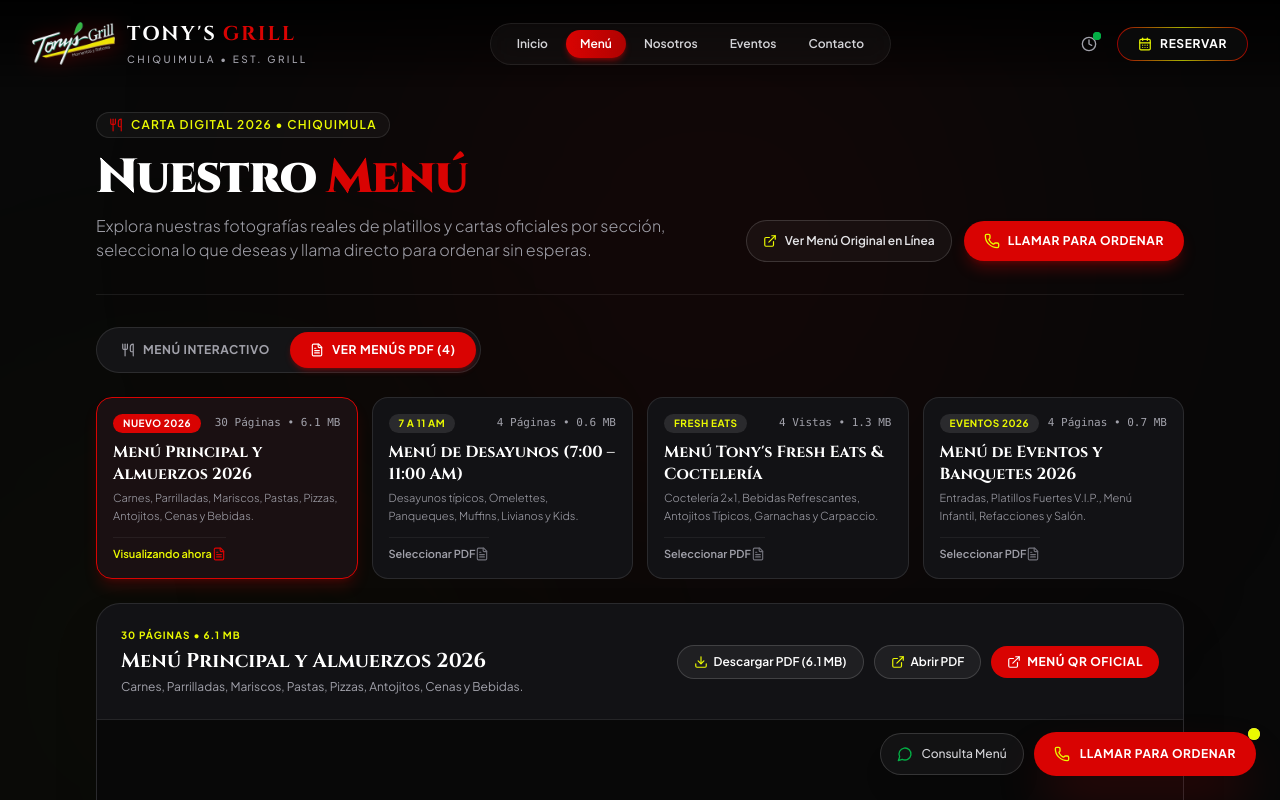
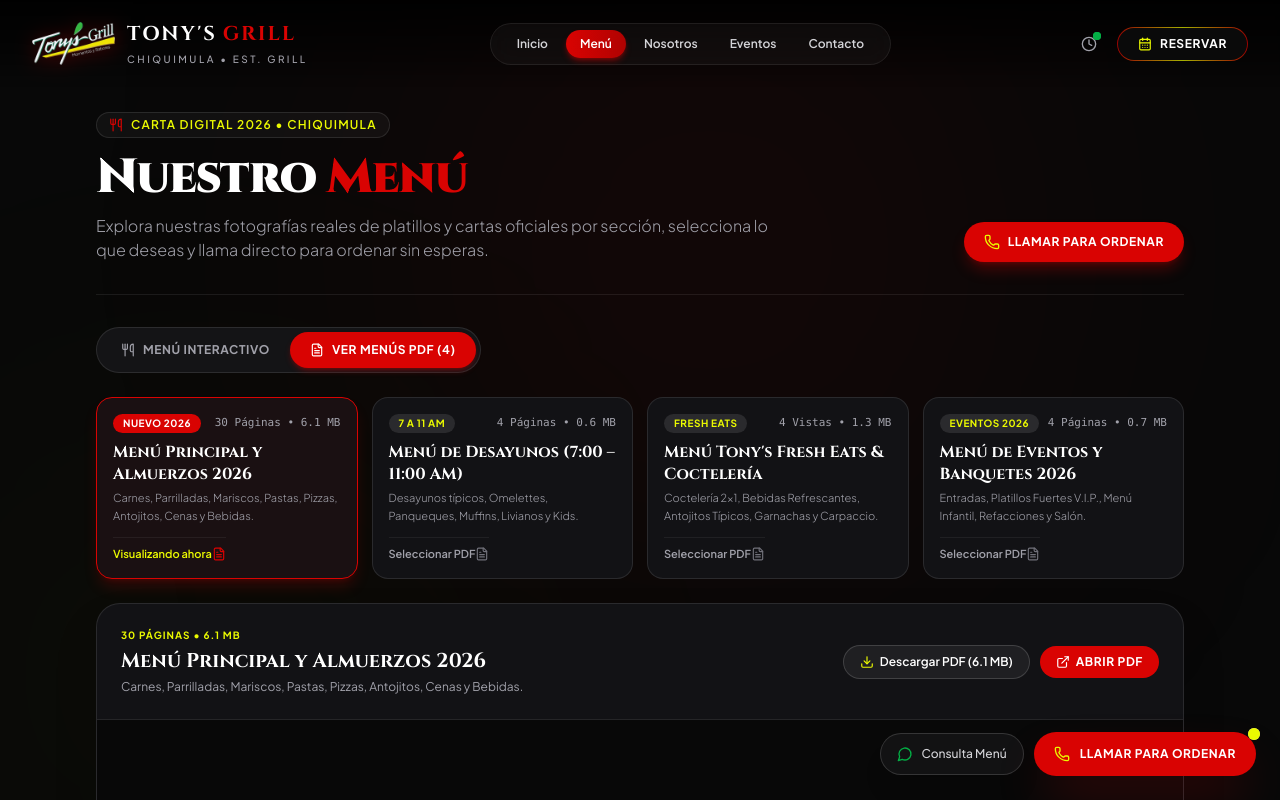
Before and after one commit to simporatech/tony-sgrill-web, a React (Vite) app: page /menu in a window 1280 px wide. Both pictures are taken after a click on the button "VER MENÚS PDF (4)". Shown: the top 800 px of the page. Built offline with nearby package versions, Linux system fonts and the light colour scheme; a web font is replaced by a local one.

Commit message:
chore: remove external QR menu links from /menu

```diff
--- a/src/data/menuData.ts
+++ b/src/data/menuData.ts
@@ -218,8 +218,6 @@ export const OFFICIAL_PHONE_LINES = [
 export const OFFICIAL_ADDRESS =
   '9 Calle, 15 Avenida, Zona 6, Colonia Las Lomas de Chiquimula, frente a Zona Vial 8, Chiquimula 20001, Guatemala.';
 
-export const OFFICIAL_EXTERNAL_MENU_URL = 'https://qrco.de/bg9N41';
-
 export const WHATSAPP_INQUIRY_TEXT = "Hola Tony's Grill, tengo una consulta sobre el menú";
 
 export const menuData: MenuDataItem[] = [
--- a/src/pages/WebMenuPage.tsx
+++ b/src/pages/WebMenuPage.tsx
@@ -24,7 +24,6 @@ import {
   PDF_MENUS,
   menuData,
   MenuDataItem,
-  OFFICIAL_EXTERNAL_MENU_URL,
 } from '../data/menuData';
 import { RESTAURANT_INFO, SITE_CONTENT, PromoItem } from '../data/restaurantData';
 import { useCallModal } from '../context/CallModalContext';
@@ -198,16 +197,6 @@ export const WebMenuPage: React.FC = () => {
           </div>
 
           <div className="flex flex-wrap items-center gap-3 shrink-0">
-            <a
-              href={OFFICIAL_EXTERNAL_MENU_URL}
-              target="_blank"
-              rel="noopener noreferrer"
-              className="px-4 py-3 rounded-full bg-white/[0.04] hover:bg-white/[0.09] text-xs font-semibold text-zinc-200 hover:text-white border border-white/15 transition-colors flex items-center gap-2"
-            >
-              <ExternalLink className="w-3.5 h-3.5 text-[#EBFA00]" />
-              <span>Ver Menú Original en Línea</span>
-            </a>
-
             <button
               type="button"
               onClick={() => openCallModal()}
@@ -700,20 +689,10 @@ export const WebMenuPage: React.FC = () => {
                     href={selectedPdf.file}
                     target="_blank"
                     rel="noopener noreferrer"
-                    className="px-4 py-2 rounded-full bg-white/[0.06] hover:bg-white/[0.12] text-xs font-semibold text-white border border-white/15 transition-colors flex items-center gap-1.5"
-                  >
-                    <ExternalLink className="w-3.5 h-3.5 text-[#EBFA00]" />
-                    <span>Abrir PDF</span>
-                  </a>
-
-                  <a
-                    href={OFFICIAL_EXTERNAL_MENU_URL}
-                    target="_blank"
-                    rel="noopener noreferrer"
                     className="px-4 py-2 rounded-full bg-[#D90302] hover:bg-[#b00201] text-xs font-bold text-white uppercase tracking-wider transition-colors flex items-center gap-1.5"
                   >
                     <ExternalLink className="w-3.5 h-3.5" />
-                    <span>Menú QR Oficial</span>
+                    <span>Abrir PDF</span>
                   </a>
                 </div>
               </div>
```
